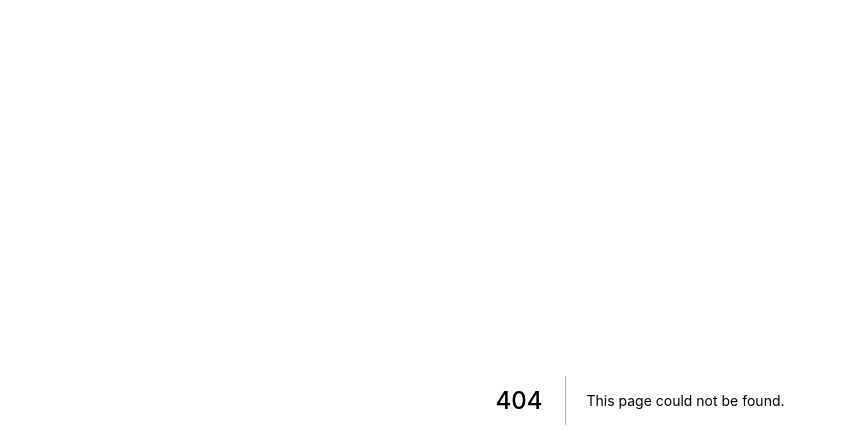
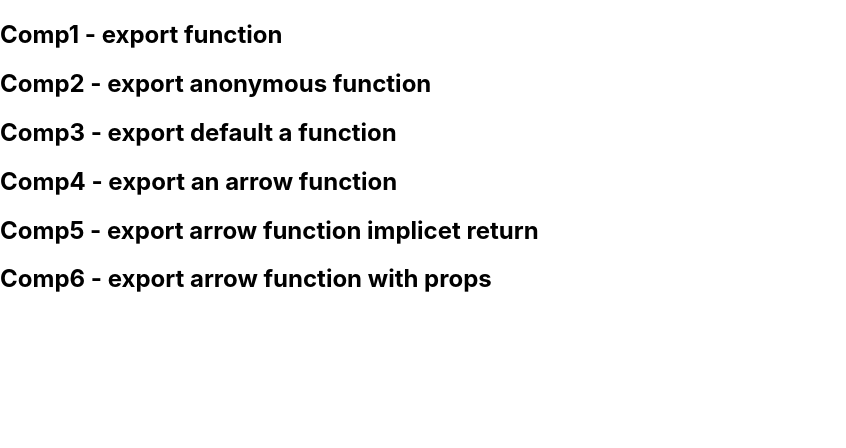
Before and after one commit to jordanobaluz/curso_nextjs, a Next.js app: page /modulo/testemodulo in a window 1280 px wide. Before the commit this address had no page. Shown: the top 448 px of the page, without its empty margins (0-846 px from the left). Built offline with nearby package versions, Linux system fonts and the light colour scheme.

Commit message:
criado componente para trabalhar export e import com diferentes metodos

```diff
--- /dev/null
+++ b/components/modulo/funcionais.jsx
@@ -0,0 +1,28 @@
+//criado minusculo, pois terá vários componentes diferentes para trabalhar import
+//por regra se usa Inicial Maiuscula para componentes com 1 unico metodo
+//se exporta por default, não importa o nome no import
+//se não usar export default, somente export, irá importar o nome do componente, pois precisa importar com o mesmo nome
+
+export function Comp1() {
+    return <h2>Comp1 - export function</h2>
+}
+
+export const Comp2 = function () {
+    return <h2>Comp2 - export anonymous function</h2>
+}
+
+export default function Comp3() {
+    return <h2>Comp3 - export default a function</h2>
+}
+
+export const Comp4 = () => {
+    return <h2>Comp4 - export an arrow function</h2>
+}
+
+export const Comp5 = () => <h2>Comp5 - export arrow function implicet return</h2>
+
+export const Comp6 = (props) => (
+    <div>
+        <h2>Comp6 - {props.msg} </h2>
+    </div>
+)
--- /dev/null
+++ b/pages/modulo/testemodulo.jsx
@@ -0,0 +1,16 @@
+import Padrao, { Comp1, Comp2 as Comp02, Comp4, Comp5, Comp6 } from "../../components/modulo/funcionais"
+//Padrao está importando Comp3 que foi export default
+//export e import é o sistema de modulo do ECMAScript
+
+export default function testeModulo() {
+    return (
+        <div>
+            <Comp1 />
+            <Comp02 />
+            <Padrao />
+            <Comp4 />
+            <Comp5 />
+            <Comp6 msg={"export arrow function with props"} />
+        </div>
+    )
+}
```
